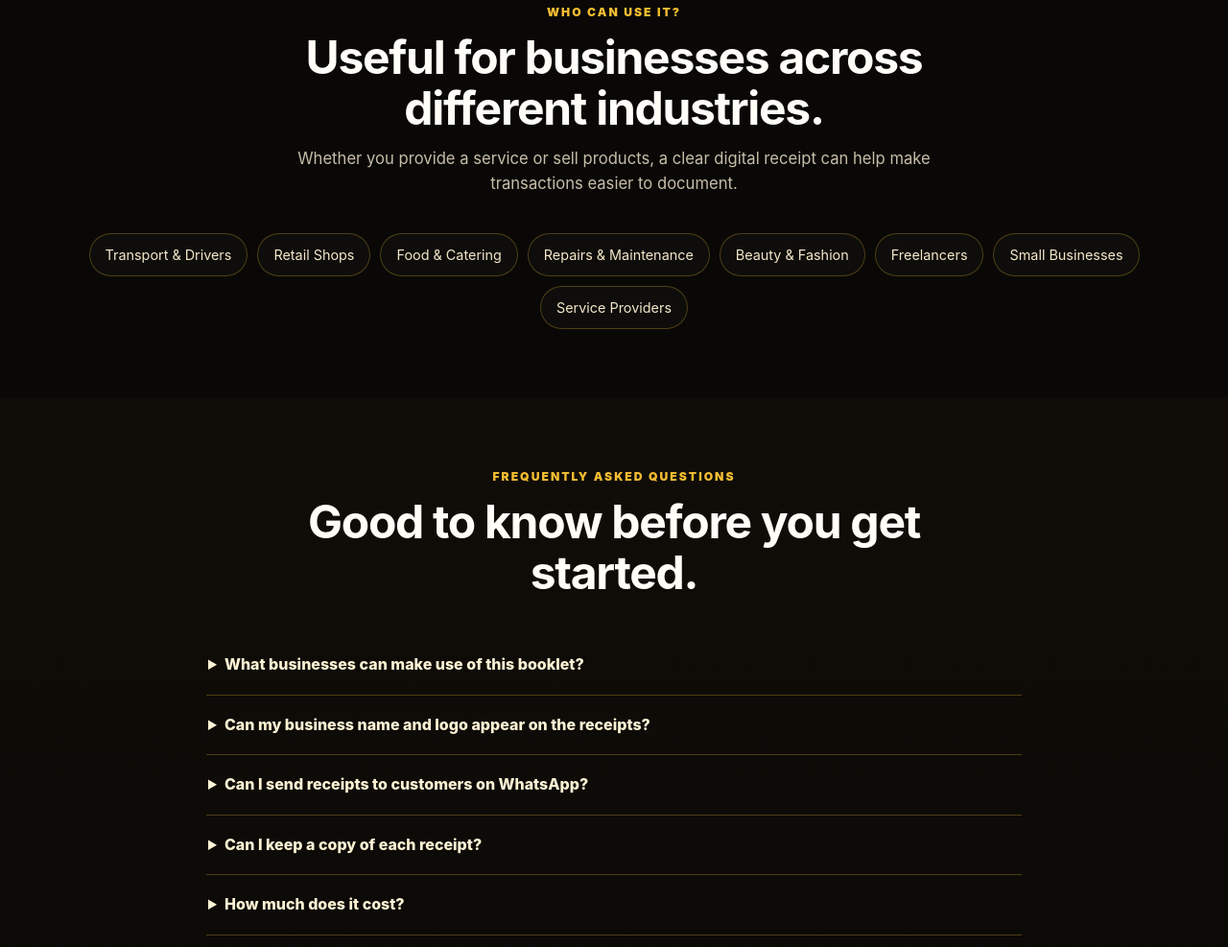
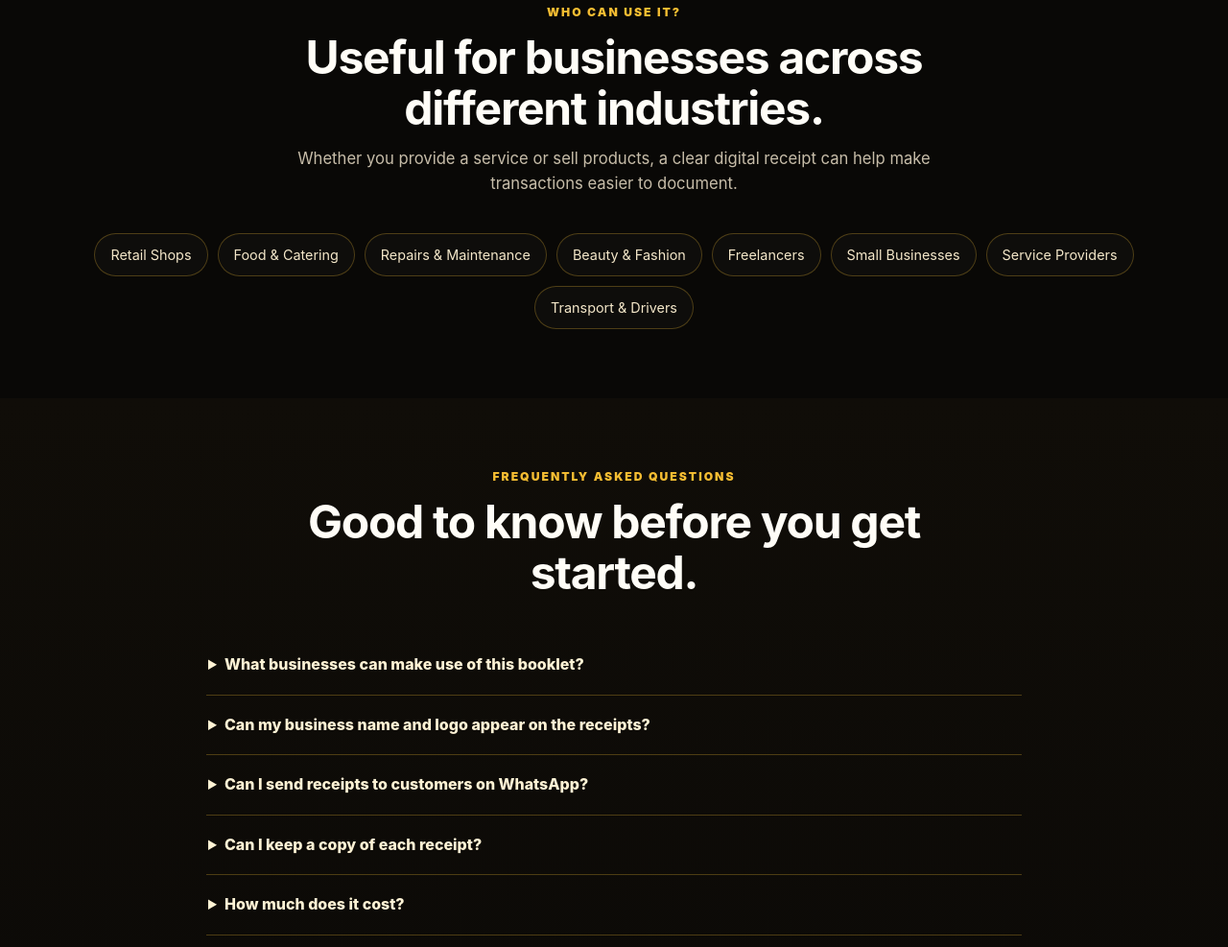
Before and after one commit to ridelinkstudio/digitalreceiptbooklet, a plain HTML site: page index.html in a window 1280 px wide. Shown: the part 3209-4196 px from the top of the page at 96% size. Drawn offline with Linux system fonts and the light colour scheme.

Commit message:
Rearrange audience tags in index.html

```diff
--- a/index.html
+++ b/index.html
@@ -176,9 +176,9 @@
           <p>Whether you provide a service or sell products, a clear digital receipt can help make transactions easier to document.</p>
         </div>
         <div class="audience">
-          <span class="tag">Transport &amp; Drivers</span><span class="tag">Retail Shops</span><span class="tag">Food &amp; Catering</span>
+          <span class="tag">Retail Shops</span><span class="tag">Food &amp; Catering</span>
           <span class="tag">Repairs &amp; Maintenance</span><span class="tag">Beauty &amp; Fashion</span><span class="tag">Freelancers</span>
-          <span class="tag">Small Businesses</span><span class="tag">Service Providers</span>
+          <span class="tag">Small Businesses</span><span class="tag">Service Providers</span><span class="tag">Transport &amp; Drivers</span>
         </div>
       </div>
     </section>
```
